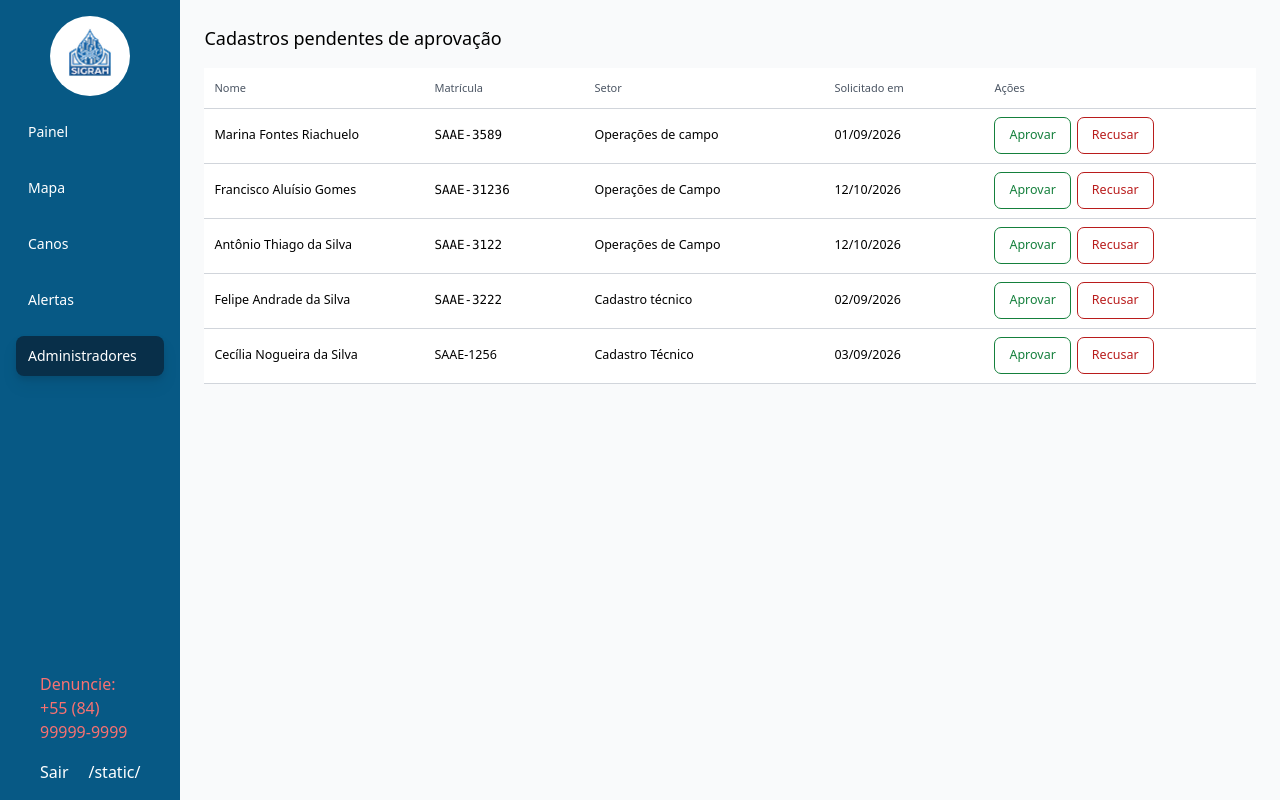
After one commit to Projeto-Integrador-SIGRAH/projeto-integrador, a Django app: page /user/aprovacoes/ in a window 1280 px wide. The commit adds this page. Run offline with Django 5.2, Linux system fonts and the light colour scheme; some libraries are stand-ins or nearby versions.

Commit message:
navigating to the administrator's approvals page

```diff
--- a/templates/base.html
+++ b/templates/base.html
@@ -18,10 +18,10 @@
             </div>
             <nav class="flex flex-col items-strech gap-4 text-white text-sm">
                 <a href="#" class="rounded-lg py-2.5 px-3 ">Painel</a>
-                <a href="#" class="bg-sky-950 rounded-lg py-2.5 px-3 drop-shadow-lg">Mapa</a>
+                <a href="#" class="rounded-lg py-2.5 px-3 ">Mapa</a>
                 <a href="#" class="rounded-lg py-2.5 px-3">Canos</a>
                 <a href="#" class="rounded-lg py-2.5 px-3">Alertas</a>
-                <a href="#" class="rounded-lg py-2.5 px-3">Administradores</a>
+                 <a href="#" class="bg-sky-950 rounded-lg py-2.5 px-3 drop-shadow-lg">Administradores</a>
             </nav>
         </div>
         <div class="flex flex-col py-4 px-10 gap-4">
@@ -32,7 +32,7 @@
 
             <a href="#" class="flex justify-center items-center gap-5 text-white">
                 <span>Sair</span>
-                <span>Icone</span>
+                <span>{% static '' %}</span>
             </a>
         </div>
     </section>
--- /dev/null
+++ b/user/templates/user/aprovações.html
@@ -0,0 +1,113 @@
+{% extends "base.html" %}
+
+{% block content %}
+    <main class="min-h-screen bg-gray-50 p-6">
+        <h1 class="mb-4 text-lg font-grotesk">Cadastros pendentes de aprovação</h1>
+
+        <div class="overflow-x-auto bg-white">
+            <table class="w-full min-w-[960px] table-fixed border-collapse">
+                <colgroup>
+                    <col class="w-[220px]">
+                    <col class="w-[160px]">
+                    <col class="w-[240px]">
+                    <col class="w-[160px]">
+                    <col>
+                </colgroup>
+                <thead>
+                    <tr class="h-[40px] border-b border-gray-300 text-left text-[11px] text-gray-600">
+                        <th class="px-[10px] font-normal">Nome</th>
+                        <th class="px-[10px] font-normal">Matrícula</th>
+                        <th class="px-[10px] font-normal">Setor</th>
+                        <th class="px-[10px] font-normal">Solicitado em</th>
+                        <th class="px-[10px] font-normal text-left">Ações</th>
+
+
+                    </tr>
+                </thead>
+                <tbody>
+                    <tr class="h-[55px] border-b border-gray-300 text-[12.5px]">
+                        <td class="px-[10px]">Marina Fontes Riachuelo</td>
+                        <td class="px-[10px] font-mono">SAAE-3589</td>
+                        <td class="px-[10px]">Operações de campo</td>
+                        <td class="px-[10px]">01/09/2026</td>
+                        <td class="px-[10px]">
+                            <div class="flex gap-[6px]">
+                               <button
+                                 class="rounded-[7px] border border-green-700 px-[14px] py-2 text-green-700"> Aprovar
+                            </button>
+                            <button
+                                 class="rounded-[7px] border border-red-700 px-[14px] py-2 text-red-700"> Recusar
+                            </button>
+                            </div>
+                        </td>
+                    </tr>
+                    <tr class="h-[55px] border-b border-gray-300 text-[12.5px]">
+                        <td class="px-[10px]">Francisco Aluísio Gomes</td>
+                        <td class="px-[10px] font-mono">SAAE-31236</td>
+                        <td class="px-[10px]">Operações de Campo</td>
+                        <td class="px-[10px]">12/10/2026</td>
+                        <td class="px-[10px]">
+                            <div class="flex gap-[6px]">
+                            <button
+                                 class="rounded-[7px] border border-green-700 px-[14px] py-2 text-green-700"> Aprovar
+                            </button>
+                             <button
+                                 class="rounded-[7px] border border-red-700 px-[14px] py-2 text-red-700"> Recusar
+                            </button>
+                            </div>
+                        </td>
+                    </tr>
+
+                    <tr class="h-[55px] border-b border-gray-300 text-[12.5px]">
+                        <td class="px-[10px]">Antônio Thiago da Silva</td>
+                        <td class="px-[10px] font-mono">SAAE-3122</td>
+                        <td class="px-[10px]">Operações de Campo</td>
+                        <td class="px-[10px]">12/10/2026</td>
+                        <td class="px-[10px]">
+                            <div class="flex gap-[6px]">
+                            <button
+                                 class="rounded-[7px] border border-green-700 px-[14px] py-2 text-green-700"> Aprovar
+                            </button>
+                             <button
+                                 class="rounded-[7px] border border-red-700 px-[14px] py-2 text-red-700"> Recusar
+                            </button>
+                            </div>
+                        </td>
+                    </tr>
+                    <tr class="h-[55px] border-b border-gray-300 text-[12.5px]">
+                        <td class="px-[10px]">Felipe Andrade da Silva</td>
+                        <td class="px-[10px] font-mono">SAAE-3222</td>
+                        <td class="px-[10px]">Cadastro técnico</td>
+                        <td class="px-[10px]">02/09/2026</td>
+                        <td class="px-[10px]">
+                            <div class="flex gap-[6px]">
+                            <button
+                                 class="rounded-[7px] border border-green-700 px-[14px] py-2 text-green-700"> Aprovar
+                            </button>
+                             <button
+                                 class="rounded-[7px] border border-red-700 px-[14px] py-2 text-red-700"> Recusar
+                            </button>
+                            </div>
+                        </td>
+                    </tr>
+                    <tr class="h-[55px] border-b border-gray-300 text-[12.5px]">
+                        <td class="px-[10px]">Cecília Nogueira da Silva </td>
+                        <td class="px-[10px] font-grotesk">SAAE-1256</td>
+                        <td class="px-[10px] font-grotesk">Cadastro Técnico</td>
+                        <td class="px-[10px] font-groteskd">03/09/2026</td>
+                        <td class="px-[10px]">
+                            <div class="flex gap-[6px]">
+                            <button
+                                 class="rounded-[7px] border border-green-700 px-[14px] py-2 text-green-700"> Aprovar
+                            </button>
+                             <button
+                                 class="rounded-[7px] border border-red-700 px-[14px] py-2 text-red-700"> Recusar
+                            </button>
+                            </div>
+                        </td>
+                    </tr>
+                </tbody>
+            </table>
+        </div>
+    </main>
+{% endblock %}
--- a/user/urls.py
+++ b/user/urls.py
@@ -2,5 +2,6 @@ from django.urls import path
 from . import views
 
 urlpatterns = [
-    path('login/', views.LoginView.as_view(), name='login'),
+    path("login/", views.LoginView.as_view(), name="login"),
+    path("aprovacoes/", views.AprovacoesView.as_view(), name="aprovacoes"),
 ]
--- a/user/views.py
+++ b/user/views.py
@@ -1,5 +1,7 @@
-from django.shortcuts import render
 from django.views.generic import TemplateView
 
 class LoginView(TemplateView):
-    template_name = 'user/base_login.html'
+    template_name = "user/base_login.html"
+
+class AprovacoesView(TemplateView):
+    template_name = "user/aprovações.html"
```
